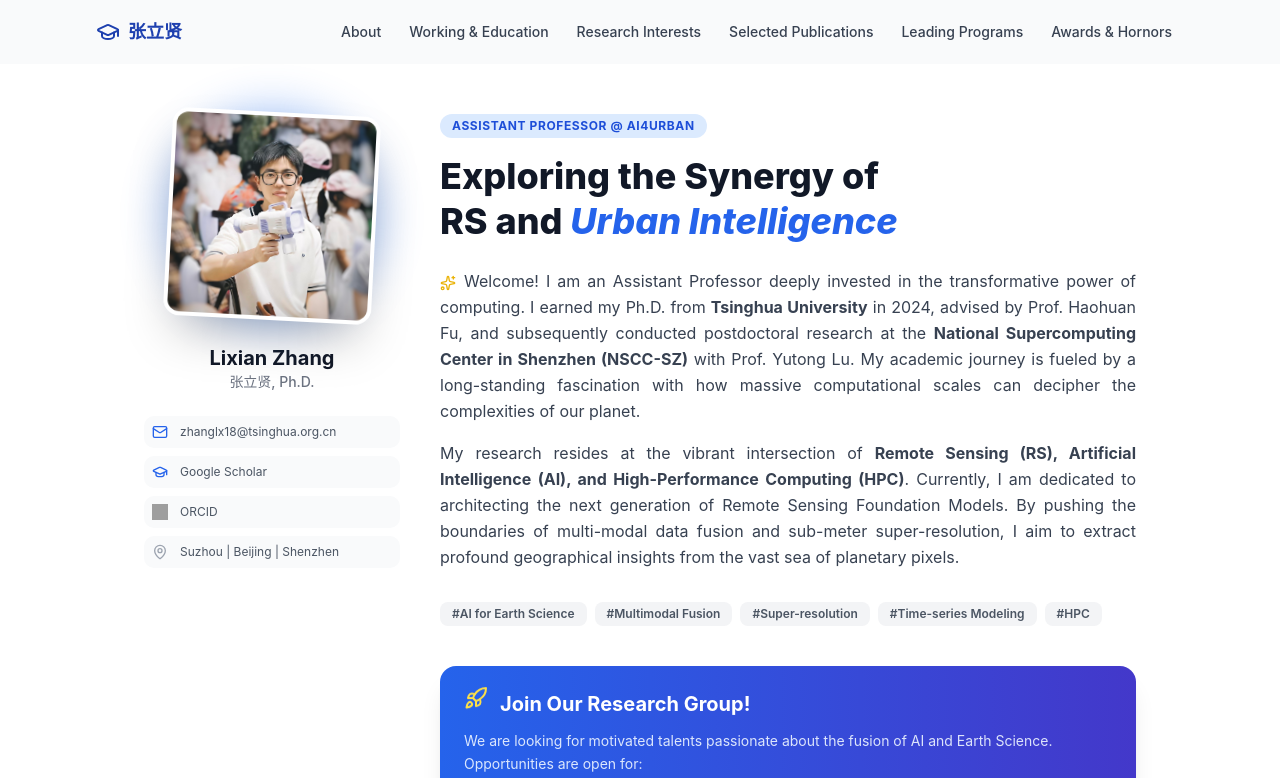
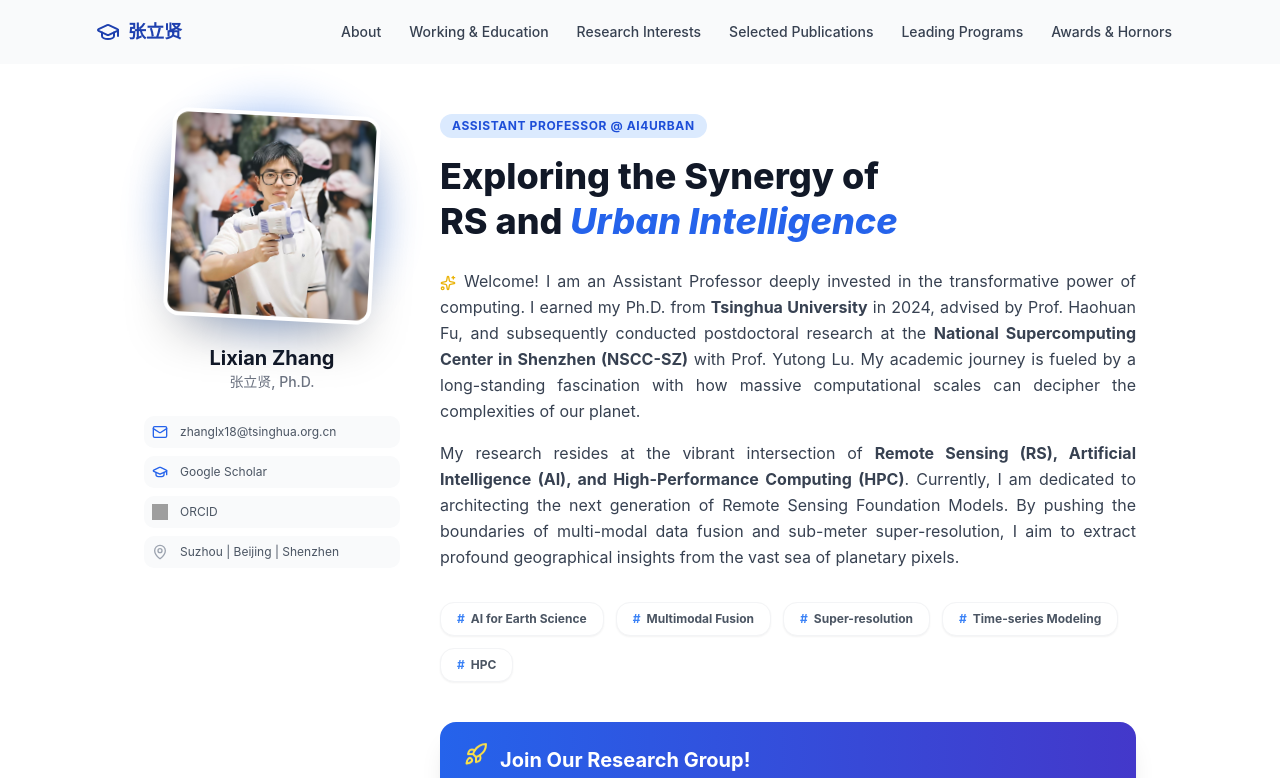
Before and after one commit to xian1234/LixianZhang, a React (Vite) app: page / in a window 1280 px wide. Shown: the top 778 px of the page. Built offline with nearby package versions, Linux system fonts and the light colour scheme; grey boxes are pictures that could not be loaded.

Commit message:
Update About.tsx

```diff
--- a/src/sections/About.tsx
+++ b/src/sections/About.tsx
@@ -1,6 +1,15 @@
 import { Mail, MapPin, GraduationCap, Users, Sparkles, Rocket, ExternalLink } from 'lucide-react';
 
 const About = () => {
+  const keywords = [
+    'AI for Earth Science',
+    'Multimodal Fusion',
+    'Super-resolution',
+    'Time-series Modeling',
+    'HPC'
+  ];
+
+
   return (
     <section id="about" className="py-12 bg-white">
       <div className="max-w-5xl mx-auto px-4">
@@ -92,10 +101,14 @@ const About = () => {
             </div>
 
             {/* Research Keywords */}
-            <div className="flex flex-wrap gap-2 mt-8">
-              {['AI for Earth Science', 'Multimodal Fusion', 'Super-resolution', 'Time-series Modeling', 'HPC'].map((tag) => (
-                <span key={tag} className="px-3 py-1 bg-gray-100 text-gray-600 rounded-md text-xs font-semibold hover:bg-blue-600 hover:text-white transition-colors cursor-default">
-                  #{tag}
+            <div className="flex flex-wrap gap-3 mt-8">
+              {keywords.map((tag) => (
+                <span
+                  key={tag}
+                  className="px-4 py-2 bg-white text-gray-600 rounded-xl text-xs font-bold border border-gray-100 shadow-sm hover:bg-blue-600 hover:text-white hover:border-blue-600 hover:-translate-y-0.5 transition-all duration-200 cursor-default flex items-center gap-1.5"
+                >
+                  <span className="text-blue-500 group-hover:text-white transition-colors">#</span>
+                  {tag}
                 </span>
               ))}
             </div>
```
